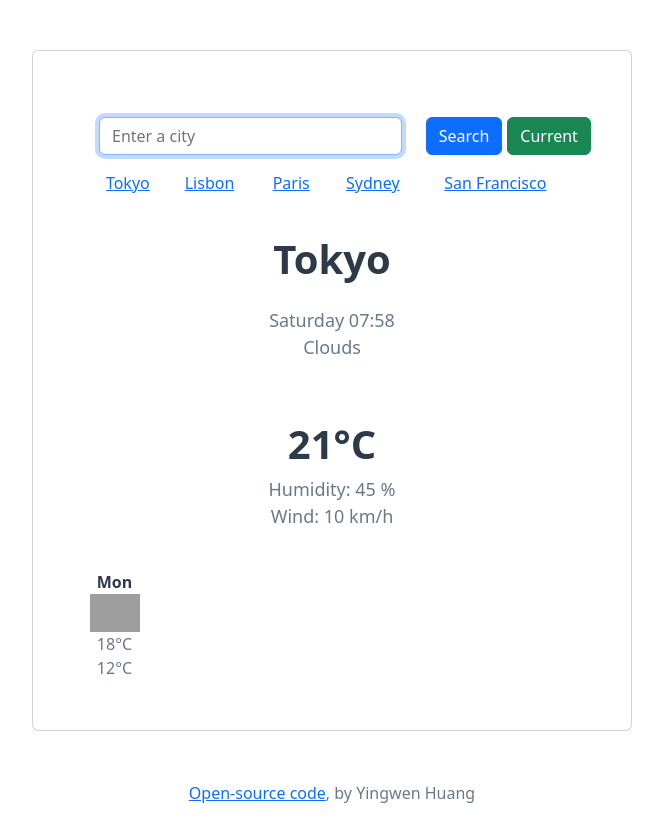
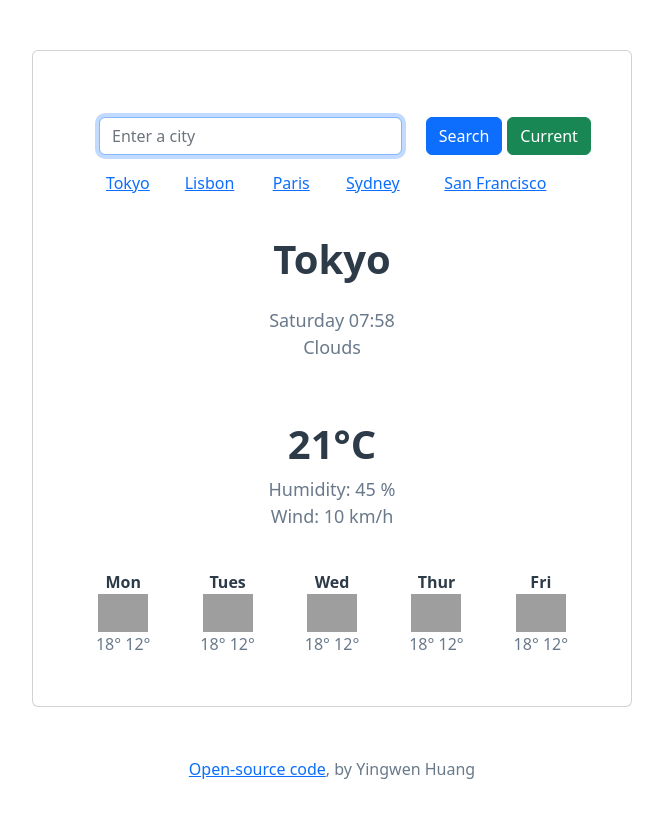
Before and after one commit to YingwenHuang0201/weatherProject, a plain HTML site: page index.html in a window 1280 px wide. Shown: the whole page, without its empty margins (308-971 px from the left). After the commit the page ends 800 px from the top, so only its background shows below. Drawn offline with nearby package versions, Linux system fonts and the light colour scheme; no server answers; grey boxes are pictures that could not be loaded.

Commit message:
muti forecast

```diff
--- a/index.html
+++ b/index.html
@@ -73,17 +73,7 @@
       </p>
       <br />
 
-  <div class="weather-forecast">
-      <div class="row">
-        <div class="col-2">
-          <div class="weather-forecast-date">Mon</div>
-          <img src="https://ssl.gstatic.com/onebox/weather/64/sunny.png" alt=""width="50"/>
-        <div class="weater-forecast-temperatures">
-          <span class="weather-forecast-temperature-max">18°C</span>
-        <span class="weather-forecast-temperature-min">12°C</span>
-        </div>
-        </div>
-      </div>
+  <div class="weather-forecast" id="forecast">
     </div>
 
   </div>
--- a/src/index.js
+++ b/src/index.js
@@ -28,6 +28,30 @@ currentDayAndTime.innerHTML = formatDate(now);
 //搜索引擎实时城市天气信息API/当地城市天气信息
 
 let apiKey = "efb258538681079ba3b62972e9a1386b";
+
+//下排天气预报
+function displayForecast() {
+  let forecastElement = document.querySelector("#forecast");
+
+  let days = ["Mon", "Tues", "Wed", "Thur", "Fri"];
+
+  let forecastHTML = `<div class="row">`;
+  days.forEach(function (day) {
+    forecastHTML =
+      forecastHTML +
+      ` <div class="col">
+          <div class="weather-forecast-date">${day}</div>
+          <img src="https://ssl.gstatic.com/onebox/weather/64/sunny.png" alt=""width="50"/>
+          <div class="weater-forecast-temperatures">
+          <span class="weather-forecast-temperature-max">18°</span>
+          <span class="weather-forecast-temperature-min">12°</span>
+        </div>
+        </div>`;
+  });
+
+  forecastHTML = forecastHTML + `</div>`;
+  forecastElement.innerHTML = forecastHTML;
+}
 
 function showCityWeather(response) {
   let tem = Math.round(response.data.main.temp);
@@ -121,3 +145,4 @@ sanfranciscoWeather.addEventListener("click", sanfranciscoCityWeather);
 
 //默认地点天气
 getWeatherData("Tokyo");
+displayForecast();
```
